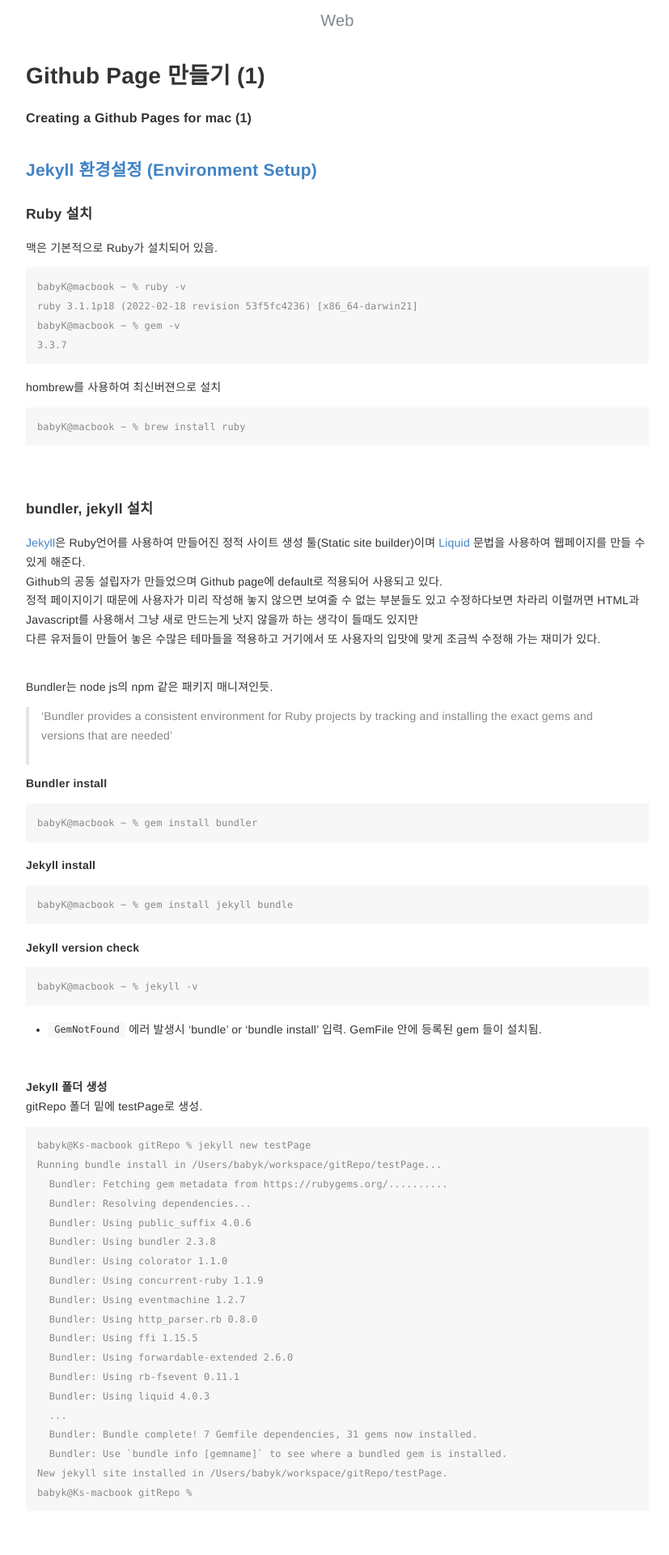
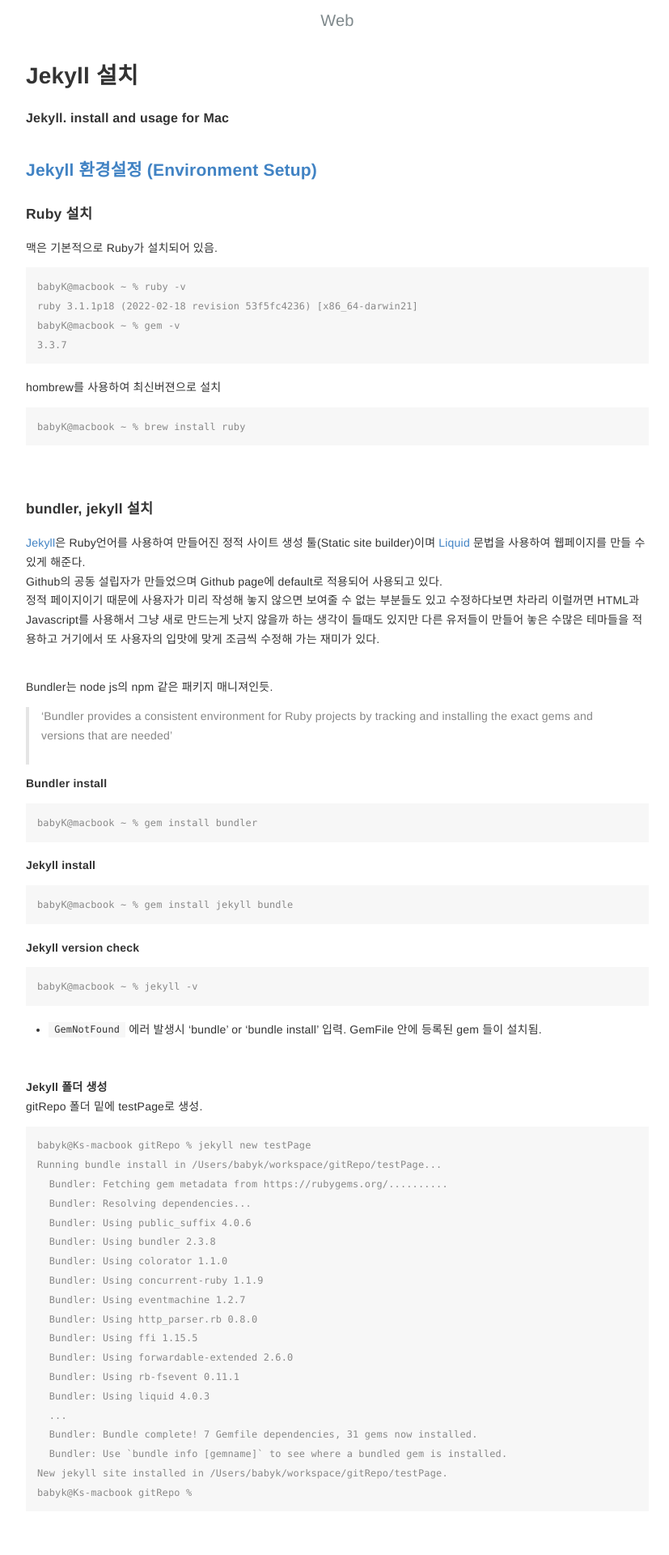
Before and after one commit to nicemiro/nicemiro.github.io, a Jekyll site: the page built from _posts/web/2022-03-11-first GitPage.md, in a window 1280 px wide. Shown: the top 1920 px of the page at 81% size, without its empty margins (223-1050 px from the left). Built offline with Jekyll 4.4.1, drawn with Linux system fonts in a browser that asks for light colours; some of the changed text lies outside the part shown.

Commit message:
first gitPage.md modified

```diff
--- a/_posts/web/2022-03-11-first GitPage.md
+++ b/_posts/web/2022-03-11-first GitPage.md
@@ -1,6 +1,6 @@
 ---
-title: Github Page 만들기 (1)
-titleEn: Creating a Github Pages for mac (1)
+title: Jekyll 설치
+titleEn: Jekyll. install and usage for Mac
 author: BabyK
 date: 2022-03-11
 category: Web
@@ -27,8 +27,7 @@
 #### bundler, jekyll 설치
 [Jekyll][2]은 Ruby언어를 사용하여 만들어진 정적 사이트 생성 툴(Static site builder)이며 [Liquid][1] 문법을 사용하여 웹페이지를 만들 수 있게 해준다.
 Github의 공동 설립자가 만들었으며 Github page에 default로 적용되어 사용되고 있다.
-정적 페이지이기 때문에 사용자가 미리 작성해 놓지 않으면 보여줄 수 없는 부분들도 있고 수정하다보면 차라리 이럴꺼면 HTML과 Javascript를 사용해서 그냥 새로 만드는게 낫지 않을까 하는 생각이 들때도 있지만
-다른 유저들이 만들어 놓은 수많은 테마들을 적용하고 거기에서 또 사용자의 입맛에 맞게 조금씩 수정해 가는 재미가 있다.
+정적 페이지이기 때문에 사용자가 미리 작성해 놓지 않으면 보여줄 수 없는 부분들도 있고 수정하다보면 차라리 이럴꺼면 HTML과 Javascript를 사용해서 그냥 새로 만드는게 낫지 않을까 하는 생각이 들때도 있지만 다른 유저들이 만들어 놓은 수많은 테마들을 적용하고 거기에서 또 사용자의 입맛에 맞게 조금씩 수정해 가는 재미가 있다.
 
 <br>
 Bundler는 node js의 npm 같은 패키지 매니져인듯.
@@ -167,8 +166,14 @@
 <br>
 기본테마인 minima 가 적용되어 있다.
 폰트 가독성과 화면구성이 꽤 훌륭한 테마라서 사이드메뉴 하나만 추가하고 사용해도 괜찮을 것 같다.
-Jekyll을 사용해 로컬에서 생성한 웹페이지를 Github 사이트에 올려 GithubPage에서 사용해보자.
-다음 포스트에서.
+Jekyll을 사용해 로컬에서 생성한 웹페이지를 Github 사이트에 올려 GithubPage에서 띄우면 곧바로 훌륭한 홈페이지가 만들어진다.
+
+<br>
+#### bundler 에 대한 추가 설명.
+bundle install 커맨드는 Gemfile 안에 리스트업 되어 있는 버전의 Gem들을 설치해준다.
+설치하면서 각 버전들의 dependency를 체크하고 Gemfile.lock 파일을 생성해주는데
+우리가 bundle exec jekyll serve 를 입력하여 jekyll을 실행하면 이 Gemfile.lock 에 명시된 Gem(라이브러리)의 버젼을 사용해서 실행하게 된다.
+이렇게 하면 작성된 페이지를 다른 환경에 (github 서버라던가) 띄워야 할때도 동일한 Gemfile.lock 파일을 사용하여 버전 충돌을 방지할 수 있다.
 
 [1]: https://shopify.github.io/liquid/
 [2]: https://jekyllrb.com/
```
